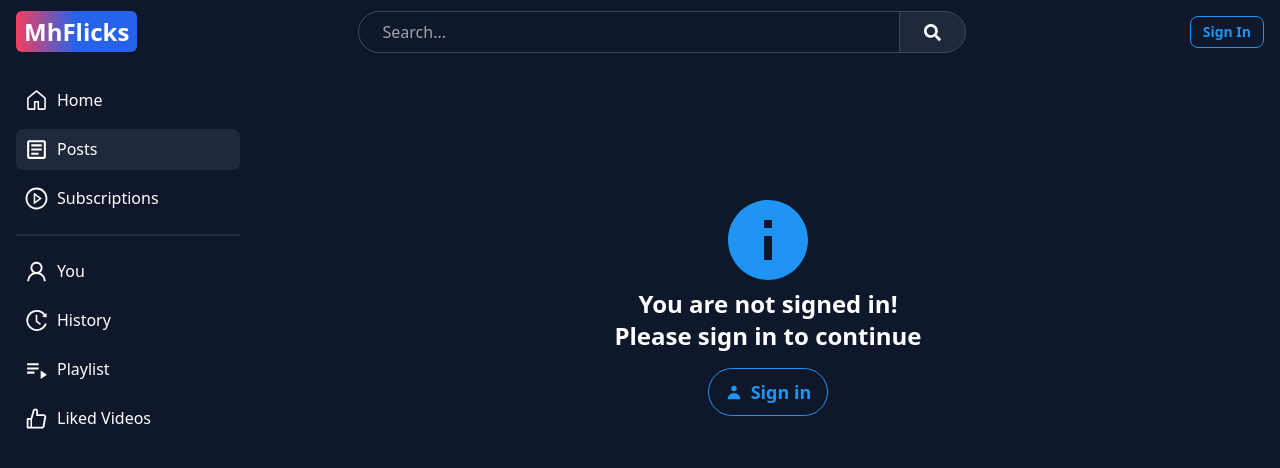
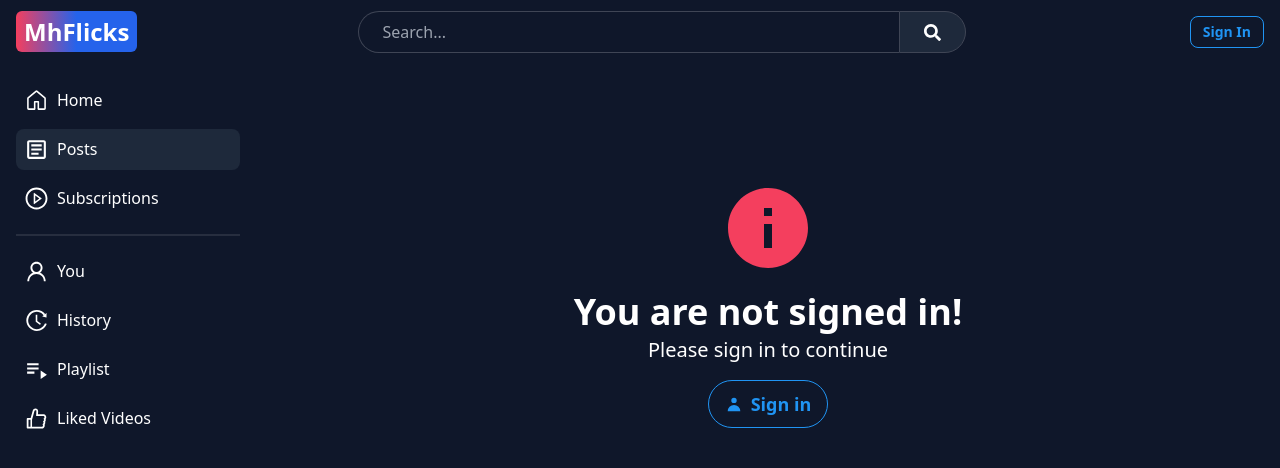
Before and after one commit to mhmitas/mhflicks-frontend, a React (Vite) app: page /posts in a window 1280 px wide. Shown: the top 468 px of the page. Built offline with nearby package versions, Linux system fonts and the light colour scheme; no server answers.

Commit message:
edit the fallback modal

```diff
--- a/src/pages/home/Home.jsx
+++ b/src/pages/home/Home.jsx
@@ -27,18 +27,24 @@ const Home = () => {
 export default Home;
 
 
-function UnfortunatelyModal() {
+function UnfortunatelyModal({ setShowModal }) {
     return (
         <div className='modal modal-open'>
             <div className='modal-box max-w-2xl h-max w-full rounded-lg relative py-8'>
-                <div className='rounded-md overflow-hidden'>
-                    <iframe width="560" height="315" src="https://www.youtube.com/embed/WXOMfrcQ72s?si=JdXybLk1ocdxiPSF" title="YouTube video player" frameborder="0" allow="accelerometer; autoplay; clipboard-write; encrypted-media; gyroscope; picture-in-picture; web-share" referrerpolicy="strict-origin-when-cross-origin" allowfullscreen className='w-full'></iframe>
+                <div className='rounded-md w-full aspect-video overflow-hidden'>
+                    <iframe
+                        src={`https://www.youtube.com/embed/WXOMfrcQ72s?si=JdXybLk1ocdxiPSF`}
+                        title={`YouTube video player`}
+                        allow="accelerometer; autoplay; clipboard-write; encrypted-media; gyroscope; picture-in-picture"
+                        allowFullScreen
+                        className="w-full h-full"
+                    ></iframe>
                 </div>
                 <div className='space-y-2 text-lg mt-4'>
                     <h3>I apologize for the inconvenience. Unfortunately, the live site is currently unavailable due to technical difficulties with hosting the app's server. I was unable to set up hosting without a credit card or similar payment method, which is a requirement for most platforms, even those offering free options.</h3>
                     <h3>In the meantime, I invite you to watch this video for a brief overview of the project I've developed.</h3>
                 </div>
-                <button className='btn btn-sm btn-error font-bold btn-circle text-xl absolute top-1 right-1'><GoX /></button>
+                <button onClick={() => setShowModal(false)} className='btn btn-sm hover:btn-error font-bold text-xl absolute top-0 right-0'><GoX /></button>
             </div>
         </div>
     )
--- a/src/routes/SemiPrivetRoute.jsx
+++ b/src/routes/SemiPrivetRoute.jsx
@@ -16,14 +16,14 @@ const SemiPrivetRoute = ({ children }) => {
         return children
     }
 
-    return <div className='flex flex-col justify-center items-center text-center min-h-[60vh]'>
-        <div className='text-5xl sm:text-6xl md:text-7xl lg:text-8xl text-info'><MdInfo /></div>
+    return <div className='flex flex-col justify-center items-center text-center min-h-[60vh] space-y-4'>
+        <div className='text-5xl sm:text-6xl md:text-7xl lg:text-8xl text-primary'><MdInfo /></div>
         <div>
-            <h3 className='text-lg sm:text-xl md:text-2xl font-semibold'>You are not signed in!</h3>
-            <h3 className='text-lg sm:text-xl md:text-2xl font-semibold'>Please sign in to continue</h3>
+            <h3 className='text-2xl sm:text-3xl md:text-4xl font-semibold mb-1'>You are not signed in!</h3>
+            <h3 className='text-xl'>Please sign in to continue</h3>
         </div>
         <Link to="/sign-in">
-            <button className='btn btn-sm md:btn-md rounded-full btn-outline btn-info md:text-lg mt-4'><HiUser />Sign in</button>
+            <button className='btn btn-sm md:btn-md rounded-full btn-outline btn-info md:text-lg'><HiUser />Sign in</button>
         </Link>
     </div>
 };
```
